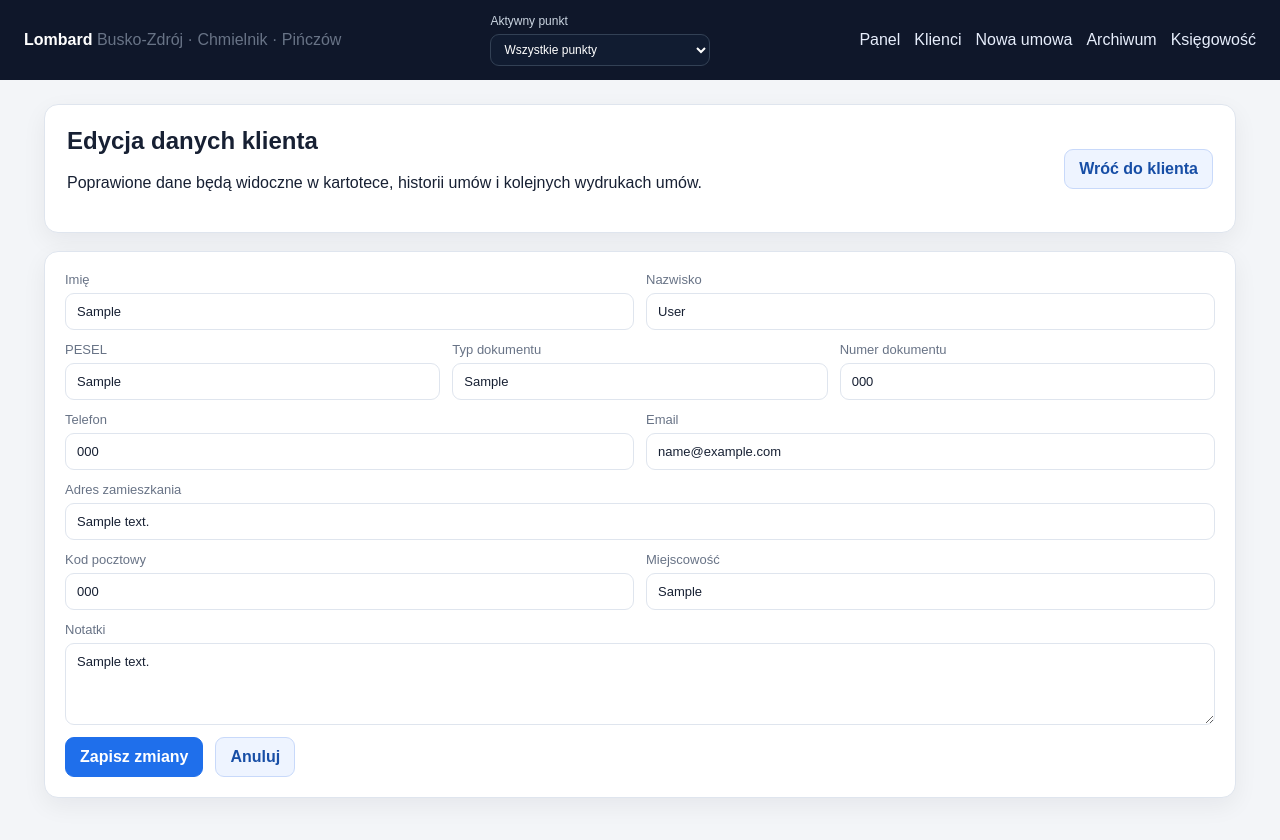
After one commit to konbogcars-glitch/lombard, a Flask app: page /clients/1/edit in a window 1280 px wide. The commit adds this page. Run offline with Flask 3, Linux system fonts and the light colour scheme; data comes from the database, SQL or seed files in the repository; tables that the repository leaves empty hold one stand-in row (values such as "Sample post").

Commit message:
Add client record editing
Co-authored-by: konbogcars-glitch <konbogcars-glitch@users.noreply.github.com>

```diff
--- a/lombard/routes.py
+++ b/lombard/routes.py
@@ -106,6 +106,13 @@ def _contract_or_404(contract_id: int) -> dict:
     if contract is None:
         abort(404)
     return contract
+
+
+def _client_or_404(client_id: int) -> dict:
+    client = query_one("SELECT * FROM clients WHERE id = ?", (client_id,))
+    if client is None:
+        abort(404)
+    return client
 
 
 def _photo_rows(contract_id: int) -> list[dict]:
@@ -258,9 +265,7 @@ def clients() -> str | Response:
 
 @bp.route("/clients/<int:client_id>")
 def client_detail(client_id: int) -> str:
-    client = query_one("SELECT * FROM clients WHERE id = ?", (client_id,))
-    if client is None:
-        abort(404)
+    client = _client_or_404(client_id)
     contracts = query_all(
         """
         SELECT contracts.*, branches.city AS branch_city
@@ -272,6 +277,49 @@ def client_detail(client_id: int) -> str:
         (client_id,),
     )
     return render_template("client_detail.html", client=client, contracts=contracts)
+
+
+@bp.route("/clients/<int:client_id>/edit", methods=["GET", "POST"])
+def client_edit(client_id: int) -> str | Response:
+    client = _client_or_404(client_id)
+    if request.method == "POST":
+        get_db().execute(
+            """
+            UPDATE clients
+            SET first_name = ?,
+                last_name = ?,
+                pesel = ?,
+                document_type = ?,
+                document_number = ?,
+                phone = ?,
+                email = ?,
+                street_address = ?,
+                postal_code = ?,
+                city = ?,
+                notes = ?,
+                updated_at = CURRENT_TIMESTAMP
+            WHERE id = ?
+            """,
+            (
+                request.form["first_name"].strip(),
+                request.form["last_name"].strip(),
+                request.form.get("pesel", "").strip(),
+                request.form.get("document_type", "Dowód Osobisty").strip(),
+                request.form.get("document_number", "").strip(),
+                request.form.get("phone", "").strip(),
+                request.form.get("email", "").strip(),
+                request.form["street_address"].strip(),
+                request.form.get("postal_code", "").strip(),
+                request.form["city"].strip(),
+                request.form.get("notes", "").strip(),
+                client_id,
+            ),
+        )
+        get_db().commit()
+        flash("Zaktualizowano dane klienta w kartotece.", "success")
+        return redirect(url_for("lombard.client_detail", client_id=client_id))
+
+    return render_template("client_form.html", client=client)
 
 
 @bp.route("/contracts/new", methods=["GET", "POST"])
--- a/lombard/templates/client_detail.html
+++ b/lombard/templates/client_detail.html
@@ -6,7 +6,10 @@
     <h1>{{ client.first_name }} {{ client.last_name }}</h1>
     <p>{{ client.street_address }}, {{ client.postal_code }} {{ client.city }}</p>
   </div>
-  <a class="button primary" href="{{ url_for('lombard.contract_new', client_id=client.id) }}">Nowa umowa dla klienta</a>
+  <div class="actions">
+    <a class="button primary" href="{{ url_for('lombard.contract_new', client_id=client.id) }}">Nowa umowa dla klienta</a>
+    <a class="button" href="{{ url_for('lombard.client_edit', client_id=client.id) }}">Edytuj dane</a>
+  </div>
 </section>
 
 <section class="cards">
--- /dev/null
+++ b/lombard/templates/client_form.html
@@ -0,0 +1,37 @@
+{% extends "base.html" %}
+{% block title %}Edycja klienta{% endblock %}
+{% block content %}
+<section class="hero">
+  <div>
+    <h1>Edycja danych klienta</h1>
+    <p>Poprawione dane będą widoczne w kartotece, historii umów i kolejnych wydrukach umów.</p>
+  </div>
+  <a class="button" href="{{ url_for('lombard.client_detail', client_id=client.id) }}">Wróć do klienta</a>
+</section>
+
+<form method="post" class="panel form">
+  <div class="row">
+    <label>Imię <input name="first_name" value="{{ client.first_name }}" required></label>
+    <label>Nazwisko <input name="last_name" value="{{ client.last_name }}" required></label>
+  </div>
+  <div class="row">
+    <label>PESEL <input name="pesel" value="{{ client.pesel or '' }}"></label>
+    <label>Typ dokumentu <input name="document_type" value="{{ client.document_type }}" required></label>
+    <label>Numer dokumentu <input name="document_number" value="{{ client.document_number or '' }}"></label>
+  </div>
+  <div class="row">
+    <label>Telefon <input name="phone" value="{{ client.phone or '' }}"></label>
+    <label>Email <input type="email" name="email" value="{{ client.email or '' }}"></label>
+  </div>
+  <label>Adres zamieszkania <input name="street_address" value="{{ client.street_address }}" required></label>
+  <div class="row">
+    <label>Kod pocztowy <input name="postal_code" value="{{ client.postal_code or '' }}"></label>
+    <label>Miejscowość <input name="city" value="{{ client.city }}" required></label>
+  </div>
+  <label>Notatki <textarea name="notes" rows="4">{{ client.notes or '' }}</textarea></label>
+  <div class="actions">
+    <button class="button primary">Zapisz zmiany</button>
+    <a class="button" href="{{ url_for('lombard.client_detail', client_id=client.id) }}">Anuluj</a>
+  </div>
+</form>
+{% endblock %}
--- a/lombard/templates/clients.html
+++ b/lombard/templates/clients.html
@@ -30,7 +30,10 @@
               <td>{{ client.document_number or "-" }}</td>
               <td>{{ client.phone or "-" }}</td>
               <td>{{ client.contracts_count }}</td>
-              <td><a href="{{ url_for('lombard.client_detail', client_id=client.id) }}">Otwórz</a></td>
+              <td>
+                <a href="{{ url_for('lombard.client_detail', client_id=client.id) }}">Otwórz</a>
+                <a href="{{ url_for('lombard.client_edit', client_id=client.id) }}">Edytuj</a>
+              </td>
             </tr>
           {% endfor %}
         </tbody>
```
Also changed, not shown: tests/test_app_flow.py (+43 -0 lines).
